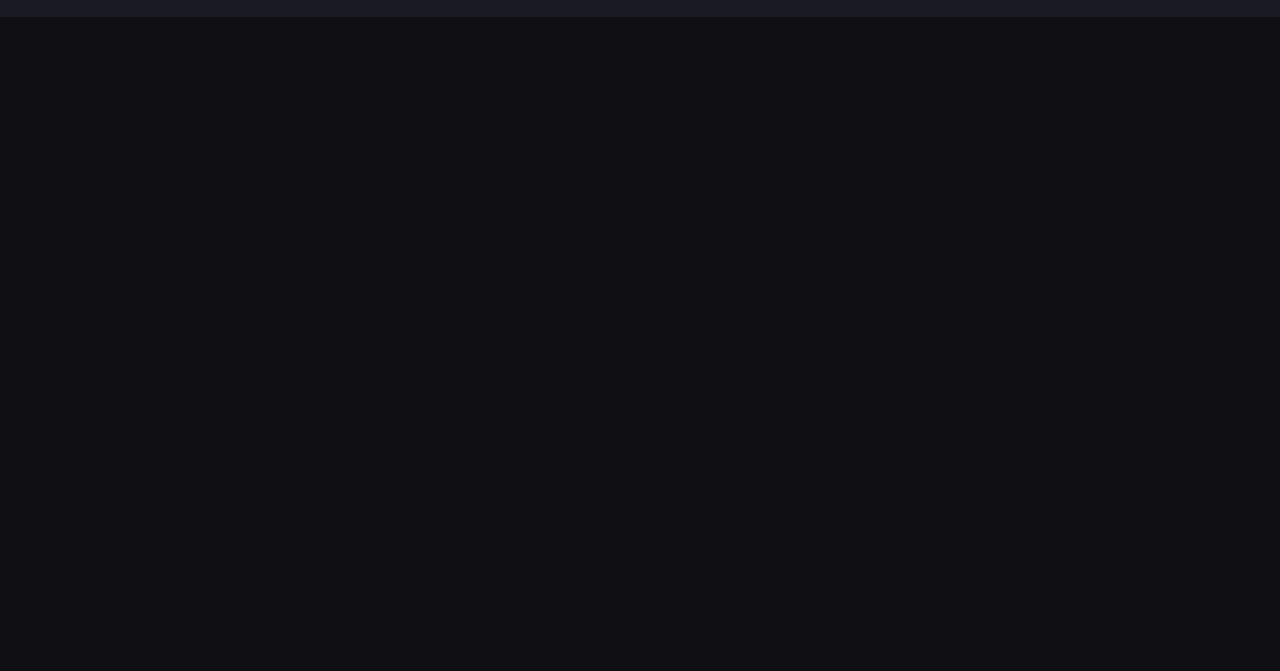
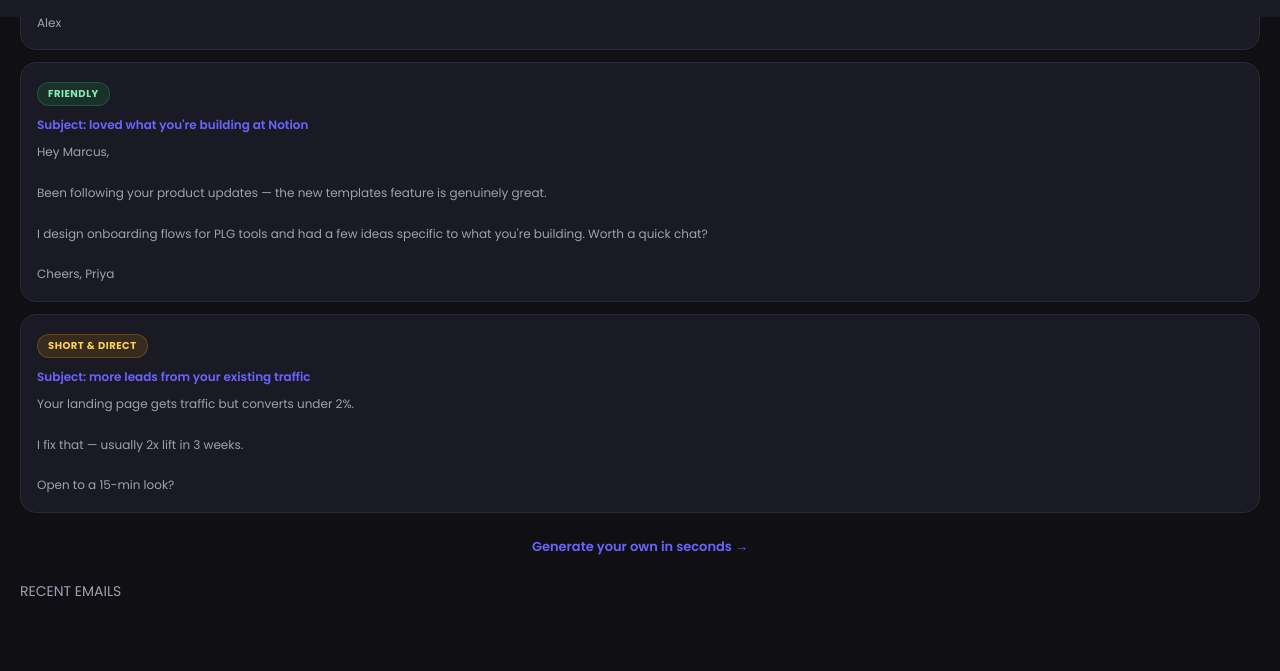
Before and after one commit to shreyanshetty211-svg/coldflow-app, a website: page index.html in a window 1280 px wide. Shown: the part 783-1454 px from the top of the page. Before the commit the page ends 922 px from the top, so only its background shows below. Drawn offline with Linux system fonts and the light colour scheme.

Commit message:
add example outputs section

```diff
--- a/index.html
+++ b/index.html
@@ -494,6 +494,69 @@ textarea.form-input { min-height: 90px; resize: none; }
   100% { content: '...'; }
 }
 
+/* EXAMPLES SECTION */
+.examples-section { padding: 0 20px 20px; }
+.examples-title { font-size: 14px; color: #9ca3af; margin-bottom: 12px; }
+
+.example-card {
+  background: #1a1a24;
+  border: 1px solid #2a2a3a;
+  border-radius: 16px;
+  padding: 16px;
+  margin-bottom: 12px;
+  animation: fadeSlideUp 0.4s ease both;
+}
+
+.example-card:nth-child(2) { animation-delay: 0.1s; }
+.example-card:nth-child(3) { animation-delay: 0.2s; }
+.example-card:nth-child(4) { animation-delay: 0.3s; }
+
+@keyframes fadeSlideUp {
+  from { opacity: 0; transform: translateY(12px); }
+  to { opacity: 1; transform: translateY(0); }
+}
+
+.example-tone-badge {
+  display: inline-block;
+  font-size: 10px;
+  font-weight: 700;
+  padding: 3px 10px;
+  border-radius: 20px;
+  margin-bottom: 10px;
+  text-transform: uppercase;
+  letter-spacing: 0.5px;
+}
+
+.example-tone-badge.professional { background: #6c63ff22; color: #a78bfa; border: 1px solid #6c63ff44; }
+.example-tone-badge.friendly { background: #22c55e22; color: #86efac; border: 1px solid #22c55e44; }
+.example-tone-badge.direct { background: #f59e0b22; color: #fcd34d; border: 1px solid #f59e0b44; }
+
+.example-subject {
+  font-size: 12px;
+  font-weight: 600;
+  color: #6c63ff;
+  margin-bottom: 8px;
+}
+
+.example-body {
+  font-size: 12px;
+  color: #9ca3af;
+  line-height: 1.7;
+  white-space: pre-wrap;
+}
+
+.examples-cta {
+  text-align: center;
+  font-size: 13px;
+  color: #6c63ff;
+  font-weight: 600;
+  padding: 12px 0 4px;
+  cursor: pointer;
+  transition: opacity 0.2s;
+}
+
+.examples-cta:active { opacity: 0.7; }
+
 /* HISTORY SCREEN */
 #history { padding: 50px 20px 100px; }
 .history-title { font-size: 22px; font-weight: 700; margin-bottom: 20px; }
@@ -551,6 +614,47 @@ textarea.form-input { min-height: 90px; resize: none; }
         <div class="stat-label">Credits</div>
       </div>
     </div>
+  </div>
+
+  <div class="examples-section">
+    <div class="examples-title">EXAMPLE COLD EMAILS</div>
+
+    <div class="example-card">
+      <div class="example-tone-badge professional">Professional</div>
+      <div class="example-subject">Subject: quick question about your hiring process</div>
+      <div class="example-body">Dear Sarah,
+
+I help SaaS companies cut time-to-hire by 40% using async video screening — no scheduling back-and-forth.
+
+Would it make sense to show you how it works for a team your size?
+
+Best regards,
+Alex</div>
+    </div>
+
+    <div class="example-card">
+      <div class="example-tone-badge friendly">Friendly</div>
+      <div class="example-subject">Subject: loved what you're building at Notion</div>
+      <div class="example-body">Hey Marcus,
+
+Been following your product updates — the new templates feature is genuinely great.
+
+I design onboarding flows for PLG tools and had a few ideas specific to what you're building. Worth a quick chat?
+
+Cheers, Priya</div>
+    </div>
+
+    <div class="example-card">
+      <div class="example-tone-badge direct">Short & Direct</div>
+      <div class="example-subject">Subject: more leads from your existing traffic</div>
+      <div class="example-body">Your landing page gets traffic but converts under 2%.
+
+I fix that — usually 2x lift in 3 weeks.
+
+Open to a 15-min look?</div>
+    </div>
+
+    <div class="examples-cta" onclick="showScreen('generator')">Generate your own in seconds →</div>
   </div>
 
   <div class="recent-section">
```
